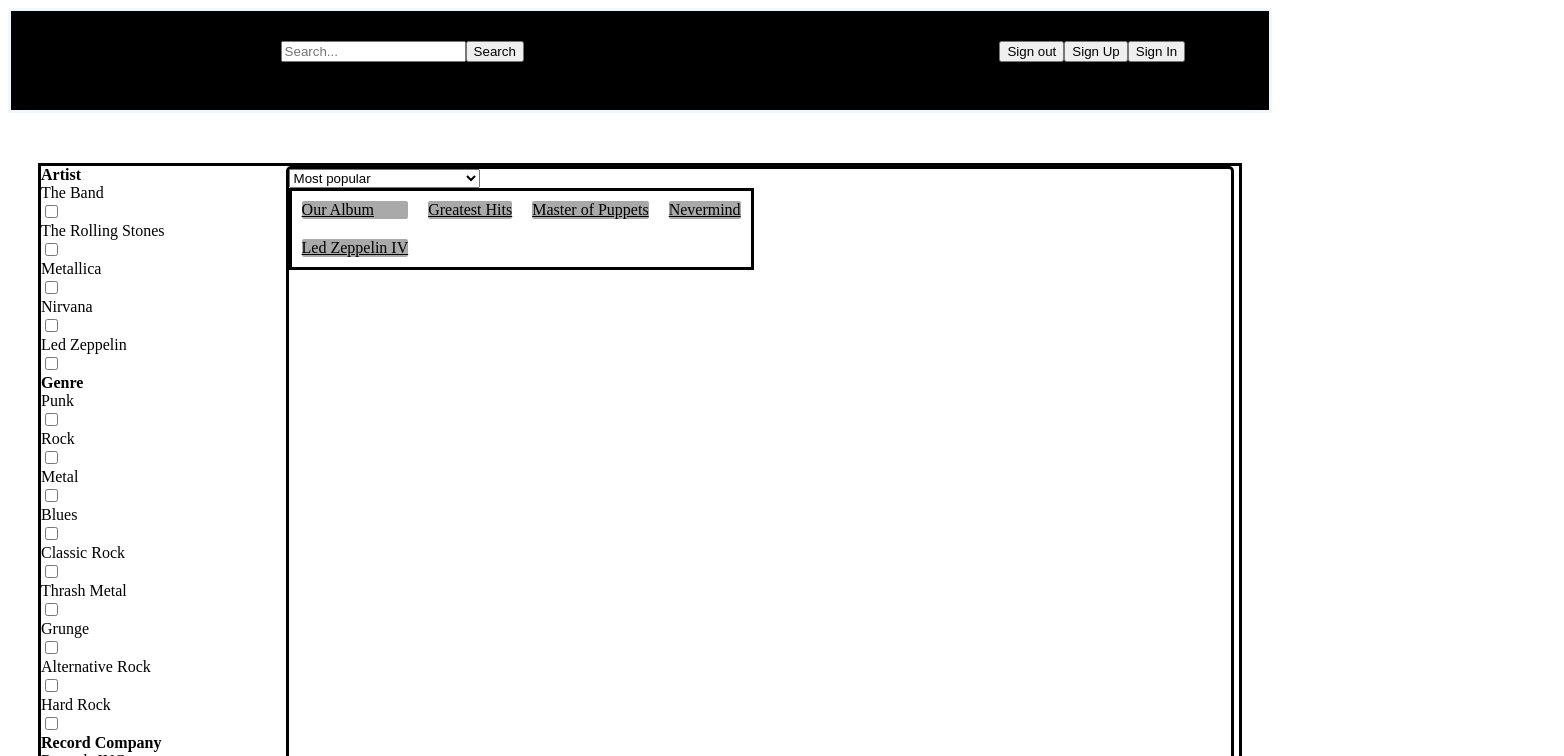
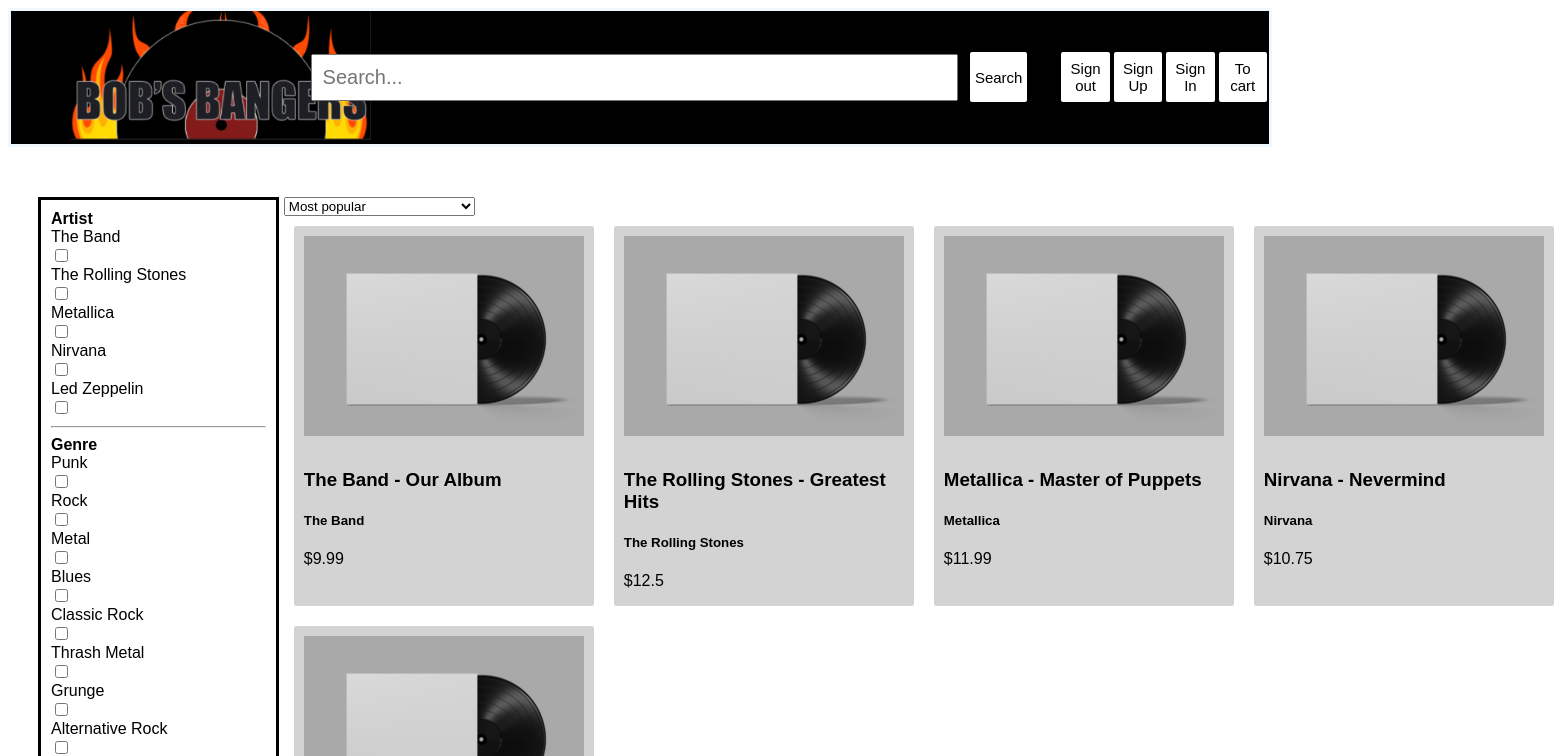
Before and after one commit to pkekkonen/music-webstore, a React (Vite) app: page /cart in a window 1280 px wide. Both pictures are taken after a click on the button "Check out". Shown: the top 756 px of the page, 1564 px wide, since content can reach past the window. Built offline with nearby package versions, Linux system fonts and the light colour scheme.

Commit message:
imporived header css and added imgs

```diff
--- a/src/components/Header.jsx
+++ b/src/components/Header.jsx
@@ -2,12 +2,13 @@
 import HeaderIcons from "./HeaderIcons";
 import HeaderSearch from "./HeaderSearch";
 import "../styles/Header.css";
+import banner from "../../assets/banner.png"
 function Header() {
   return (
     <div className="header">
 
         <Link to="/">
-          <div>Bobs Bangers</div>
+          <div className="banner"><img src={banner}/></div>
         </Link>
         <HeaderSearch />
         <HeaderIcons />
--- a/src/components/HeaderIcons.jsx
+++ b/src/components/HeaderIcons.jsx
@@ -1,4 +1,4 @@
-import { Link, useNavigate } from "react-router-dom";
+import { useNavigate } from "react-router-dom";
 import { useContext } from "react";
 import { UserContext } from "./Store";
 
@@ -13,7 +13,7 @@
   }
   return (
     <>
-      <div>
+      <div className="header-icons">
         <button onClick={onSignOut}>Sign out</button>
         <button
           onClick={() => {
@@ -30,9 +30,13 @@
           Sign In
         </button>
 
-        <Link to="/cart">
-          <div>cart</div>
-        </Link>
+        <button
+          onClick={() => {
+            navigate("/cart");
+          }}
+        >
+          To cart
+        </button>
       </div>
     </>
   );
--- a/src/components/HeaderSearch.jsx
+++ b/src/components/HeaderSearch.jsx
@@ -9,14 +9,14 @@
     onSearch(search);
   }
   return (
-    <div>
-      <input
+    <div className="header-search">
+      <input className="header-search-input"
         name="search"
         placeholder="Search..."
         value={search}
         onChange={(e) => setSearch(e.target.value)}
       />
-      <button onClick={onSearchClick}>Search</button>
+      <button className="header-search-button" onClick={onSearchClick}>Search</button>
     </div>
   );
 }
--- a/src/components/ProductFilters.jsx
+++ b/src/components/ProductFilters.jsx
@@ -36,8 +36,8 @@
 
   if (products) {
     return (
-      <>
-        <div>
+
+        <div className="filters">
           <div>
             <strong>Artist</strong>
             {[...artists].map((a) => (
@@ -47,6 +47,7 @@
               </div>
             ))}
           </div>
+          <hr/>
           <div>
             <strong>Genre</strong>
             {[...genres].map((g) => (
@@ -56,7 +57,8 @@
               </div>
             ))}
           </div>
-          <div>
+          <div>          <hr/>
+
             <strong>Record Company</strong>
             {[...companies].map((c) => (
               <div key={c}>
@@ -66,7 +68,7 @@
             ))}
           </div>
         </div>
-      </>
+
     );
   }
 
--- a/src/components/ProductListItem.jsx
+++ b/src/components/ProductListItem.jsx
@@ -1,11 +1,19 @@
 /* eslint-disable react/prop-types */
 import { Link } from "react-router-dom";
-import "../styles/Product.css"
+import "../styles/Product.css";
+import placeholder from "../../assets/music-vinyl-placeholder.png";
 
 export default function ProductListItem({ product }) {
   return (
     <div className="item">
-      <Link to={`/products/${product.id}`}>{product.title}</Link>
+      <Link to={`/products/${product.id}`}>
+        <img src={placeholder} />
+        <div className="item-text">
+          <h3 className="item-title">{product.artist+" - "+product.title}</h3>
+          <h5>{product.artist}</h5>
+          <p>{"$"+product.price}</p>
+        </div>
+      </Link>
     </div>
   );
 }
--- a/src/styles/Body.css
+++ b/src/styles/Body.css
@@ -1,6 +1,16 @@
-.body{
-margin-left: 30px;
-margin-right: 30px;
-margin-top: 50px;
-
+.body {
+  margin-left: 30px;
+  margin-right: 30px;
+  margin-top: 50px;
+  font-family:Arial, Helvetica, sans-serif;
 }
+.filters {
+  padding: 10px;
+  border-style: solid;
+}
+ button{
+    background-color: black;
+    color: white;
+    font-size: 20px;
+    padding: 10px;
+}
--- a/src/styles/Header.css
+++ b/src/styles/Header.css
@@ -1,11 +1,55 @@
 .header {
+  display: flex;
+  flex-direction: row;
+  align-items: center;
   border-style: solid;
   background-color: black;
   color: aliceblue;
-  padding:30px;
   display: grid;
   grid-template-columns: 20% auto 20%;
+  padding-left: 60px;
+}
+.header button{
+
+    background-color: white;
+    border-style: none;
+    border-radius: 2px;
+    padding: 5px;
+    margin: 2px;
+    color: black;
+    font-size: 15px;
 }
 a {
   color: aliceblue;
 }
+.banner {
+  width: 100%;
+}
+.banner img {
+  width: 300px;
+}
+.header-search {
+  display: flex;
+  align-items: center;
+  flex-direction: row;
+  width: 100%;
+
+}
+.header-search-input{
+  flex-grow: 1;
+  width: 0;
+  margin-right: 10px;
+  padding: 10px;
+  font-size: 20px;
+}
+.header-search-button{
+  height: 50px;
+}
+.header-icons{
+  display: flex;
+  padding-left: 30px;
+}
+.header-icons button{
+width: 50px;
+height: 50px;
+}
--- a/src/styles/Product.css
+++ b/src/styles/Product.css
@@ -2,7 +2,6 @@
     margin-left: 5px;
     margin-right: 5px;
     border-radius: 5px;
-    border-style: solid;
     color: black;
     display: flex;
     flex-direction: column;
@@ -11,23 +10,32 @@
 .product-body{
     display: grid;
     grid-template-columns: 20% auto;
-    border-style: solid;
+
 
 }
+
 .sort{
 
     justify-self: end;
 }
 .list{
-    border-style: solid;
+
     display: grid;
     grid-template-columns: auto auto auto auto;
 }
 .item{
-    background-color: darkgray;
+    background-color: lightgray;
     border-radius: 2px;
     margin: 10px;
 }
+.item img {
+    margin: 10px;
+    background-color: darkgray;
+}
 a {
     color: black;
+    text-decoration: none;
 }
+.item-text{
+    margin: 10px;
+}
```
Also changed, not shown: assets/banner.png (added), assets/music-vinyl-placeholder.png (added).
